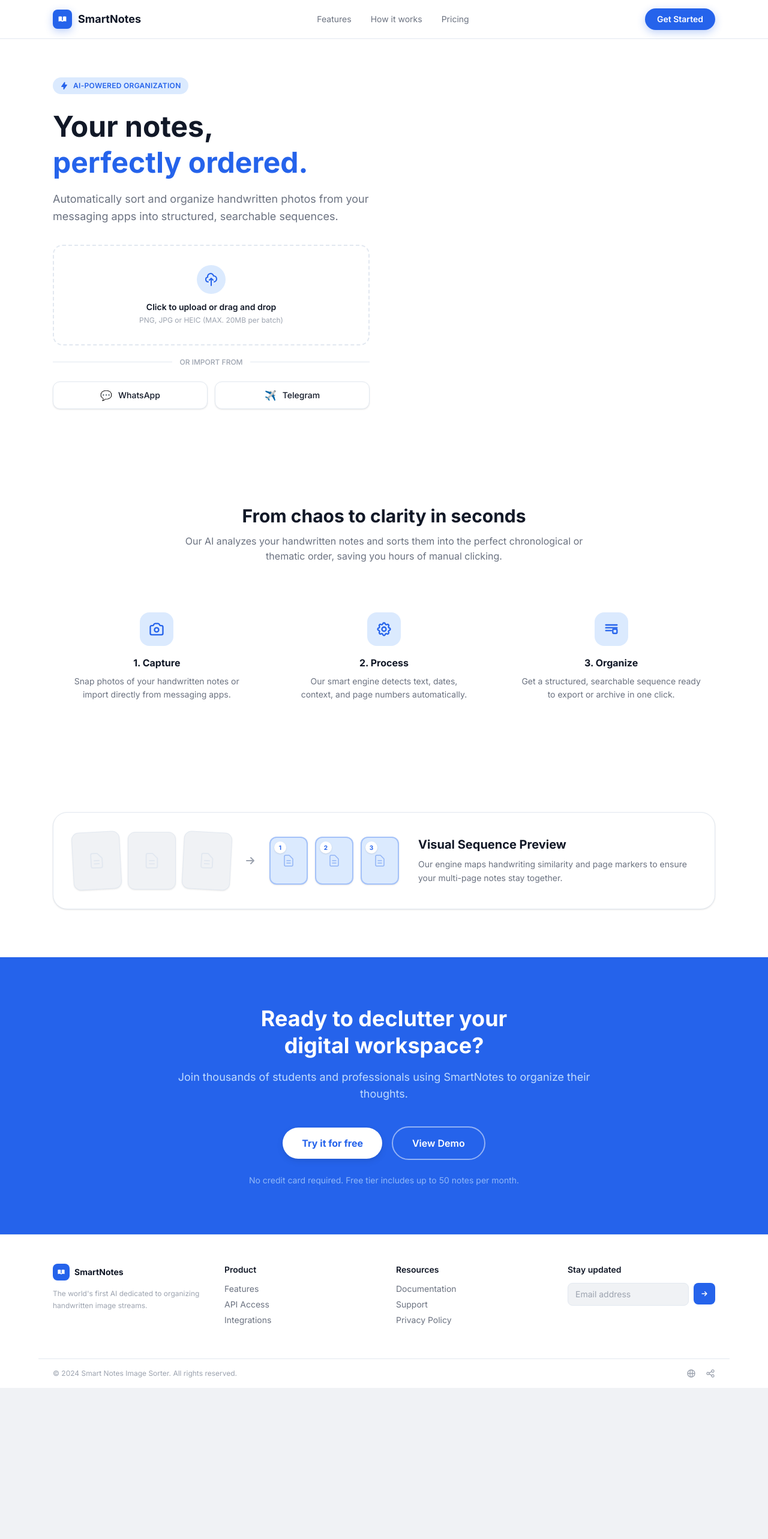
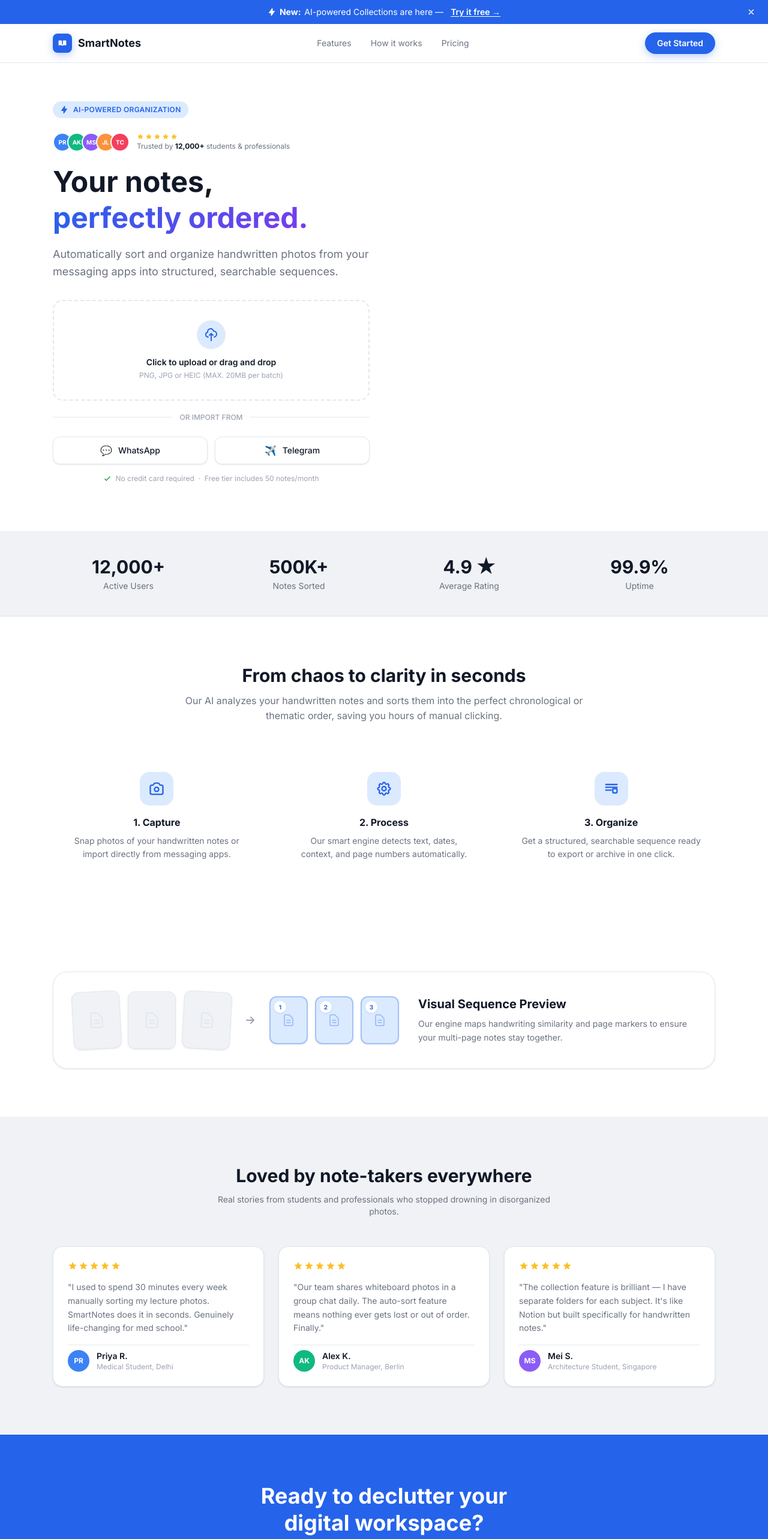
Before and after one commit to rishi9393/image-sortner, a React (Vite) app in the folder Frontend/: page / in a window 1280 px wide. Shown: the top 2566 px of the page at 60% size. Before the commit the page ends 2314 px from the top, so only its background shows below. Built offline with nearby package versions, Linux system fonts and the light colour scheme.

Commit message:
changes in landing page

```diff
--- a/Frontend/src/components/LandingPage.jsx
+++ b/Frontend/src/components/LandingPage.jsx
@@ -1,6 +1,29 @@
+import { useState } from 'react'
+
 export default function LandingPage({ onGetStarted }) {
+  const [showBanner, setShowBanner] = useState(true)
   return (
     <div className="min-h-screen bg-white font-sans">
+
+      {/* ── Announcement Bar ──────────────────────────────── */}
+      {showBanner && (
+        <div className="bg-app-accent text-white text-sm py-2.5 px-4 flex items-center justify-center gap-3 relative">
+          <span className="inline-flex items-center gap-1.5">
+            <svg className="w-3.5 h-3.5 flex-shrink-0" fill="currentColor" viewBox="0 0 20 20">
+              <path fillRule="evenodd" d="M11.3 1.046A1 1 0 0112 2v5h4a1 1 0 01.82 1.573l-7 10A1 1 0 018 18v-5H4a1 1 0 01-.82-1.573l7-10a1 1 0 011.12-.38z" clipRule="evenodd" />
+            </svg>
+            <strong>New:</strong> AI-powered Collections are here —
+          </span>
+          <button onClick={onGetStarted} className="underline underline-offset-2 font-semibold hover:text-blue-100 transition-colors cursor-pointer">
+            Try it free →
+          </button>
+          <button onClick={() => setShowBanner(false)} className="absolute right-4 top-1/2 -translate-y-1/2 w-6 h-6 flex items-center justify-center rounded-full hover:bg-white/20 transition-colors cursor-pointer">
+            <svg className="w-3.5 h-3.5" fill="none" stroke="currentColor" viewBox="0 0 24 24">
+              <path strokeLinecap="round" strokeLinejoin="round" strokeWidth={2.5} d="M6 18L18 6M6 6l12 12" />
+            </svg>
+          </button>
+        </div>
+      )}
 
       {/* ── Navbar ──────────────────────────────────────────── */}
       <nav className="sticky top-0 z-50 bg-white/90 backdrop-blur border-b border-app-border">
@@ -42,9 +65,39 @@ export default function LandingPage({ onGetStarted }) {
             AI-Powered Organization
           </span>
 
+          {/* Social proof avatars */}
+          <div className="flex items-center gap-3 mb-5">
+            <div className="flex -space-x-2">
+              {[
+                { bg: 'bg-blue-500',    initials: 'PR' },
+                { bg: 'bg-emerald-500', initials: 'AK' },
+                { bg: 'bg-violet-500',  initials: 'MS' },
+                { bg: 'bg-orange-400',  initials: 'JL' },
+                { bg: 'bg-rose-500',    initials: 'TC' },
+              ].map(({ bg, initials }) => (
+                <div key={initials}
+                  className={`w-8 h-8 rounded-full ${bg} border-2 border-white flex items-center justify-center text-white text-[10px] font-bold flex-shrink-0`}>
+                  {initials}
+                </div>
+              ))}
+            </div>
+            <div>
+              <div className="flex items-center gap-0.5 mb-0.5">
+                {[...Array(5)].map((_, i) => (
+                  <svg key={i} className="w-3 h-3 fill-amber-400" viewBox="0 0 20 20">
+                    <path d="M9.049 2.927c.3-.921 1.603-.921 1.902 0l1.07 3.292a1 1 0 00.95.69h3.462c.969 0 1.371 1.24.588 1.81l-2.8 2.034a1 1 0 00-.364 1.118l1.07 3.292c.3.921-.755 1.688-1.54 1.118l-2.8-2.034a1 1 0 00-1.175 0l-2.8 2.034c-.784.57-1.838-.197-1.539-1.118l1.07-3.292a1 1 0 00-.364-1.118L2.98 8.72c-.783-.57-.38-1.81.588-1.81h3.461a1 1 0 00.951-.69l1.07-3.292z" />
+                  </svg>
+                ))}
+              </div>
+              <p className="text-xs text-app-text-sec">Trusted by <span className="font-bold text-app-text">12,000+</span> students &amp; professionals</p>
+            </div>
+          </div>
+
           <h1 className="text-5xl font-extrabold leading-tight text-app-text mb-4">
             Your notes,<br />
-            <span className="text-app-accent">perfectly ordered.</span>
+            <span style={{ background: 'linear-gradient(135deg,#2563eb 0%,#7c3aed 100%)', WebkitBackgroundClip: 'text', WebkitTextFillColor: 'transparent', backgroundClip: 'text' }}>
+              perfectly ordered.
+            </span>
           </h1>
 
           <p className="text-app-text-sec text-lg mb-8 leading-relaxed">
@@ -84,6 +137,14 @@ export default function LandingPage({ onGetStarted }) {
               Telegram
             </button>
           </div>
+
+          {/* No credit card note */}
+          <p className="flex items-center justify-center gap-1.5 mt-4 text-xs text-app-text-muted">
+            <svg className="w-3.5 h-3.5 text-app-success flex-shrink-0" fill="none" stroke="currentColor" viewBox="0 0 24 24">
+              <path strokeLinecap="round" strokeLinejoin="round" strokeWidth={2.5} d="M5 13l4 4L19 7" />
+            </svg>
+            No credit card required &nbsp;·&nbsp; Free tier includes 50 notes/month
+          </p>
         </div>
 
         {/* Right — visual */}
@@ -133,6 +194,23 @@ export default function LandingPage({ onGetStarted }) {
               <p className="text-sm font-semibold text-app-text">42 notes organized</p>
             </div>
           </div>
+        </div>
+      </section>
+
+      {/* ── Stats Bar ───────────────────────────────────────── */}
+      <section className="border-y border-app-border bg-app-bg">
+        <div className="max-w-6xl mx-auto px-6 py-10 grid grid-cols-2 md:grid-cols-4 gap-8 text-center">
+          {[
+            { value: '12,000+', label: 'Active Users' },
+            { value: '500K+',   label: 'Notes Sorted' },
+            { value: '4.9 ★',   label: 'Average Rating' },
+            { value: '99.9%',   label: 'Uptime' },
+          ].map(({ value, label }) => (
+            <div key={label}>
+              <p className="text-3xl font-extrabold text-app-text mb-1">{value}</p>
+              <p className="text-sm text-app-text-sec">{label}</p>
+            </div>
+          ))}
         </div>
       </section>
 
@@ -230,6 +308,67 @@ export default function LandingPage({ onGetStarted }) {
         </div>
       </section>
 
+      {/* ── Testimonials ────────────────────────────────────── */}
+      <section className="bg-app-bg py-20">
+        <div className="max-w-6xl mx-auto px-6">
+          <div className="text-center mb-12">
+            <h2 className="text-3xl font-extrabold text-app-text mb-3">Loved by note-takers everywhere</h2>
+            <p className="text-app-text-sec max-w-xl mx-auto text-sm">Real stories from students and professionals who stopped drowning in disorganized photos.</p>
+          </div>
+          <div className="grid md:grid-cols-3 gap-6">
+            {[
+              {
+                quote: "I used to spend 30 minutes every week manually sorting my lecture photos. SmartNotes does it in seconds. Genuinely life-changing for med school.",
+                name: 'Priya R.',
+                role: 'Medical Student, Delhi',
+                initials: 'PR',
+                bg: 'bg-blue-500',
+                stars: 5,
+              },
+              {
+                quote: "Our team shares whiteboard photos in a group chat daily. The auto-sort feature means nothing ever gets lost or out of order. Finally.",
+                name: 'Alex K.',
+                role: 'Product Manager, Berlin',
+                initials: 'AK',
+                bg: 'bg-emerald-500',
+                stars: 5,
+              },
+              {
+                quote: "The collection feature is brilliant — I have separate folders for each subject. It's like Notion but built specifically for handwritten notes.",
+                name: 'Mei S.',
+                role: 'Architecture Student, Singapore',
+                initials: 'MS',
+                bg: 'bg-violet-500',
+                stars: 5,
+              },
+            ].map(({ quote, name, role, initials, bg, stars }) => (
+              <div key={name} className="bg-white rounded-2xl border border-app-border p-6 shadow-card flex flex-col gap-4 hover:shadow-card-md transition-shadow">
+                {/* Stars */}
+                <div className="flex gap-0.5">
+                  {[...Array(stars)].map((_, i) => (
+                    <svg key={i} className="w-4 h-4 fill-amber-400" viewBox="0 0 20 20">
+                      <path d="M9.049 2.927c.3-.921 1.603-.921 1.902 0l1.07 3.292a1 1 0 00.95.69h3.462c.969 0 1.371 1.24.588 1.81l-2.8 2.034a1 1 0 00-.364 1.118l1.07 3.292c.3.921-.755 1.688-1.54 1.118l-2.8-2.034a1 1 0 00-1.175 0l-2.8 2.034c-.784.57-1.838-.197-1.539-1.118l1.07-3.292a1 1 0 00-.364-1.118L2.98 8.72c-.783-.57-.38-1.81.588-1.81h3.461a1 1 0 00.951-.69l1.07-3.292z" />
+                    </svg>
+                  ))}
+                </div>
+                {/* Quote */}
+                <p className="text-app-text-sec text-sm leading-relaxed flex-1">"{quote}"</p>
+                {/* Author */}
+                <div className="flex items-center gap-3 pt-2 border-t border-app-border">
+                  <div className={`w-9 h-9 rounded-full ${bg} flex items-center justify-center text-white text-xs font-bold flex-shrink-0`}>
+                    {initials}
+                  </div>
+                  <div>
+                    <p className="text-sm font-semibold text-app-text">{name}</p>
+                    <p className="text-xs text-app-text-muted">{role}</p>
+                  </div>
+                </div>
+              </div>
+            ))}
+          </div>
+        </div>
+      </section>
+
       {/* ── CTA ─────────────────────────────────────────────── */}
       <section id="pricing" className="bg-app-accent py-20">
         <div className="max-w-3xl mx-auto px-6 text-center">
```
